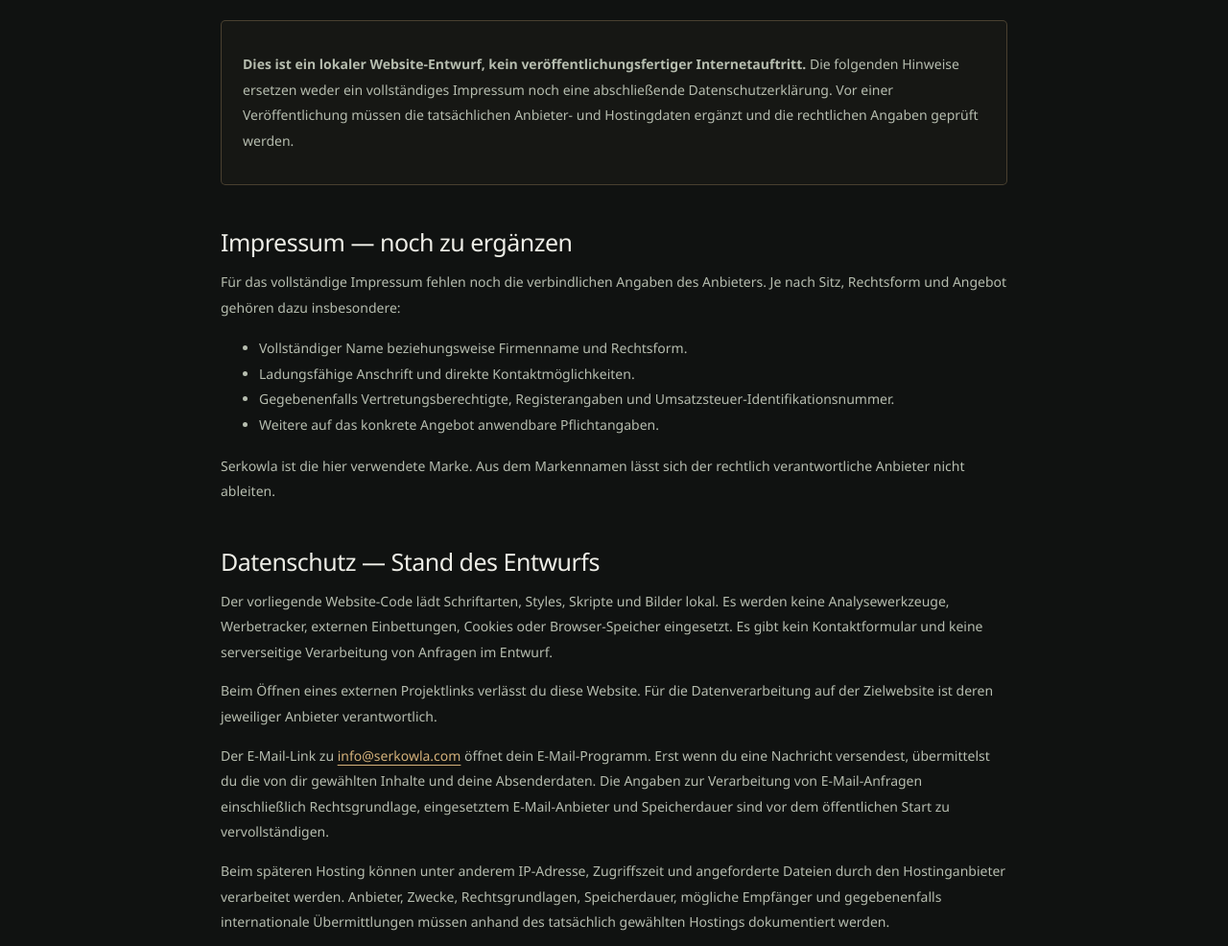
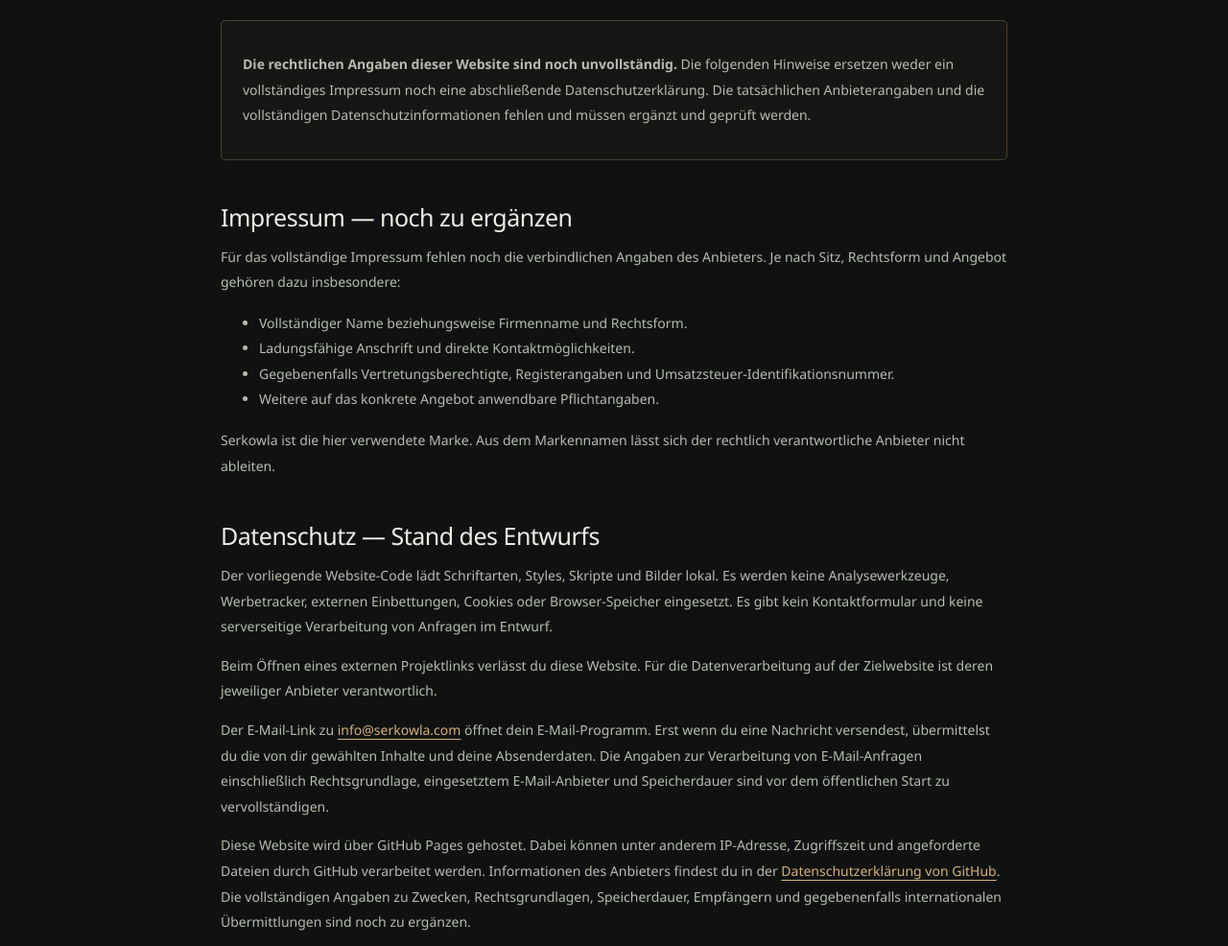
Before and after one commit to arambucak/serkowla-website, a website: page rechtliches.html in a window 1280 px wide. Shown: the part 284-1270 px from the top of the page at 96% size. Drawn offline with Linux system fonts and the light colour scheme.

Commit message:
chore: prepare approved public website launch
Retain explicit incomplete legal notices and identify GitHub Pages hosting without publishing a private address. Make manual approval wording reflect the current draft.

Co-authored-by: Copilot <223556219+Copilot@users.noreply.github.com>

```diff
--- a/rechtliches.html
+++ b/rechtliches.html
@@ -15,7 +15,7 @@
     <main class="legal-content section-shell" id="inhalt">
       <p class="eyebrow"><span class="section-number">IN VORBEREITUNG</span></p>
       <h1>Rechtliche Angaben</h1>
-      <div class="legal-notice"><p><strong>Dies ist ein lokaler Website-Entwurf, kein veröffentlichungsfertiger Internetauftritt.</strong> Die folgenden Hinweise ersetzen weder ein vollständiges Impressum noch eine abschließende Datenschutzerklärung. Vor einer Veröffentlichung müssen die tatsächlichen Anbieter- und Hostingdaten ergänzt und die rechtlichen Angaben geprüft werden.</p></div>
+      <div class="legal-notice"><p><strong>Die rechtlichen Angaben dieser Website sind noch unvollständig.</strong> Die folgenden Hinweise ersetzen weder ein vollständiges Impressum noch eine abschließende Datenschutzerklärung. Die tatsächlichen Anbieterangaben und die vollständigen Datenschutzinformationen fehlen und müssen ergänzt und geprüft werden.</p></div>
       <section id="impressum" aria-labelledby="imprint-title">
         <h2 id="imprint-title">Impressum — noch zu ergänzen</h2>
         <p>Für das vollständige Impressum fehlen noch die verbindlichen Angaben des Anbieters. Je nach Sitz, Rechtsform und Angebot gehören dazu insbesondere:</p>
@@ -27,7 +27,7 @@
         <p>Der vorliegende Website-Code lädt Schriftarten, Styles, Skripte und Bilder lokal. Es werden keine Analysewerkzeuge, Werbetracker, externen Einbettungen, Cookies oder Browser-Speicher eingesetzt. Es gibt kein Kontaktformular und keine serverseitige Verarbeitung von Anfragen im Entwurf.</p>
         <p>Beim Öffnen eines externen Projektlinks verlässt du diese Website. Für die Datenverarbeitung auf der Zielwebsite ist deren jeweiliger Anbieter verantwortlich.</p>
         <p>Der E-Mail-Link zu <a href="mailto:info@serkowla.com">info@serkowla.com</a> öffnet dein E-Mail-Programm. Erst wenn du eine Nachricht versendest, übermittelst du die von dir gewählten Inhalte und deine Absenderdaten. Die Angaben zur Verarbeitung von E-Mail-Anfragen einschließlich Rechtsgrundlage, eingesetztem E-Mail-Anbieter und Speicherdauer sind vor dem öffentlichen Start zu vervollständigen.</p>
-        <p>Beim späteren Hosting können unter anderem IP-Adresse, Zugriffszeit und angeforderte Dateien durch den Hostinganbieter verarbeitet werden. Anbieter, Zwecke, Rechtsgrundlagen, Speicherdauer, mögliche Empfänger und gegebenenfalls internationale Übermittlungen müssen anhand des tatsächlich gewählten Hostings dokumentiert werden.</p>
+        <p>Diese Website wird über GitHub Pages gehostet. Dabei können unter anderem IP-Adresse, Zugriffszeit und angeforderte Dateien durch GitHub verarbeitet werden. Informationen des Anbieters findest du in der <a href="https://docs.github.com/de/site-policy/privacy-policies/github-general-privacy-statement" target="_blank" rel="noopener noreferrer">Datenschutzerklärung von GitHub</a>. Die vollständigen Angaben zu Zwecken, Rechtsgrundlagen, Speicherdauer, Empfängern und gegebenenfalls internationalen Übermittlungen sind noch zu ergänzen.</p>
         <p>Vor dem öffentlichen Start sind außerdem der Verantwortliche, die Datenschutz-Kontaktadresse, Informationen über Betroffenenrechte und das Beschwerderecht bei der zuständigen Aufsichtsbehörde zu ergänzen. Änderungen an Kontaktfunktionen, Hosting oder Drittanbieterdiensten erfordern eine erneute Prüfung.</p>
       </section>
       <p><a href="./index.html">Zurück zu Serkowla</a></p>
```
Also changed, not shown: index.html (+1 -1 lines), .github/workflows/pages.yml.
